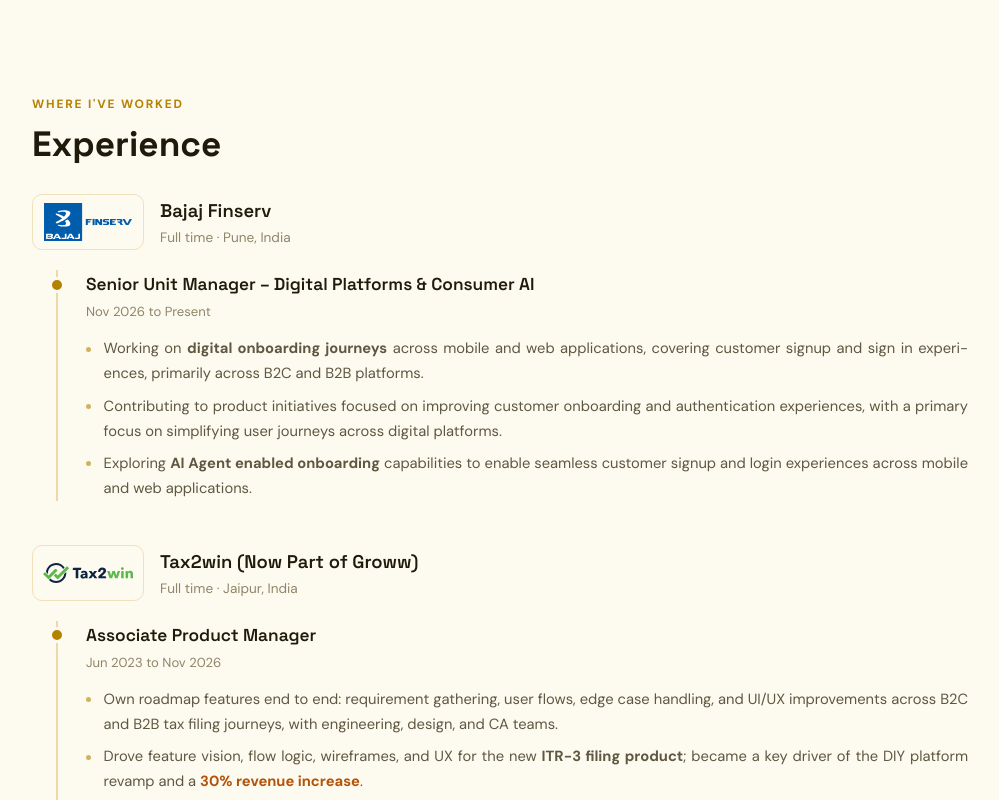
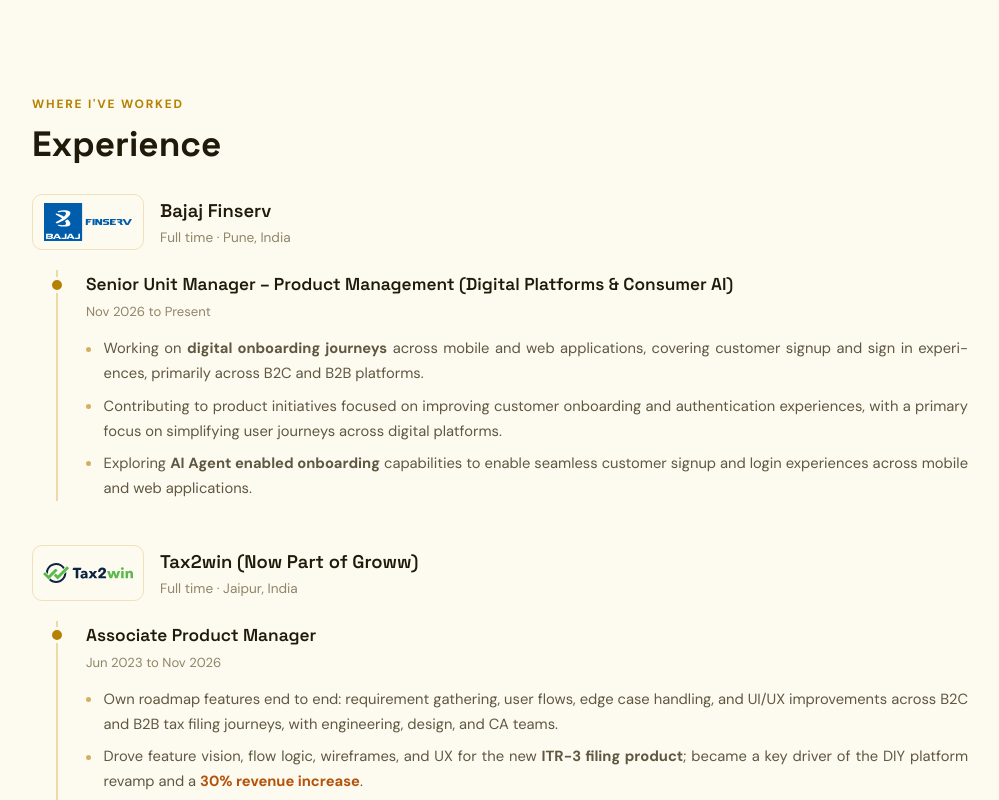
Before and after one commit to ishujais/ishujais.github.io, a plain HTML site: page index.html in a window 1280 px wide. Shown: the part 1232-2032 px from the top of the page, without its empty margins (140-1139 px from the left). Drawn offline with Linux system fonts and the light colour scheme.

Commit message:
Update job title in index.html

```diff
--- a/index.html
+++ b/index.html
@@ -603,7 +603,7 @@
       </div>
       <div class="exp-roles">
         <div class="timeline-item reveal">
-          <h3 class="timeline-role">Senior Unit Manager &ndash; Digital Platforms &amp; Consumer AI</h3>
+          <h3 class="timeline-role">Senior Unit Manager &ndash; Product Management (Digital Platforms &amp; Consumer AI)</h3>
           <p class="timeline-date">Nov 2026 to Present</p>
           <ul class="timeline-desc">
           <li>Working on <strong>digital onboarding journeys</strong> across mobile and web applications, covering customer signup and sign in experiences, primarily across B2C and B2B platforms.</li>
```
